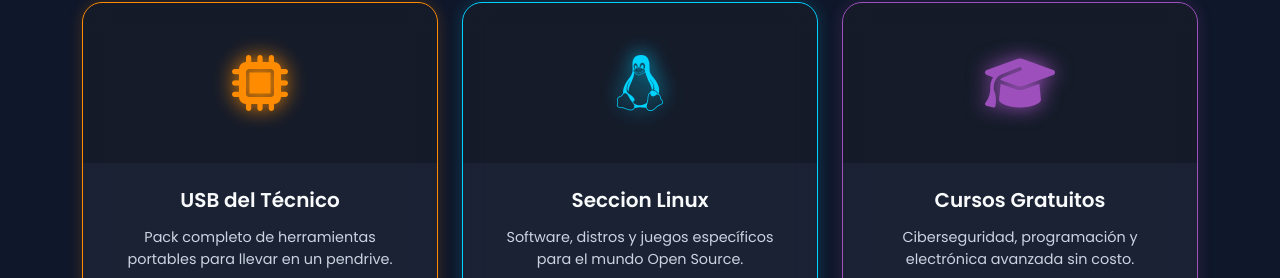
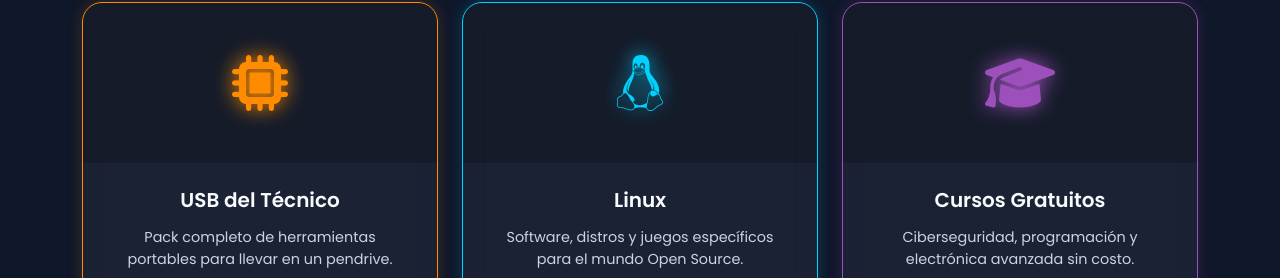
Before and after one commit to yaninacba/Bibliotecatecnico, a plain HTML site: page index.html in a window 1280 px wide. Shown: the part 968-1246 px from the top of the page. Drawn offline with nearby package versions, Linux system fonts and the light colour scheme.

Commit message:
empleos2233

```diff
--- a/index.html
+++ b/index.html
@@ -241,7 +241,7 @@
                     <i class="fa-brands fa-linux icono-portada"></i>
                 </div>
                 <div class="card-body">
-                    <h5 class="card-title">Seccion Linux </h5>
+                    <h5 class="card-title">Linux </h5>
                     <p class="card-text">Software, distros y juegos específicos para el mundo Open Source.</p>
                     <a href="linux.html" class="btn-neon btn-blue">📥 Descargar</a>
                 </div>
```
